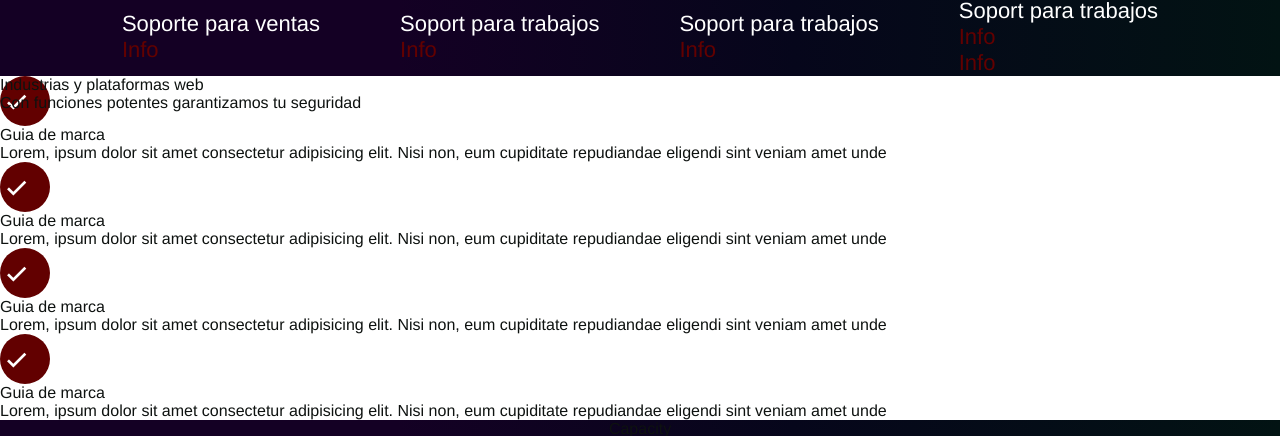
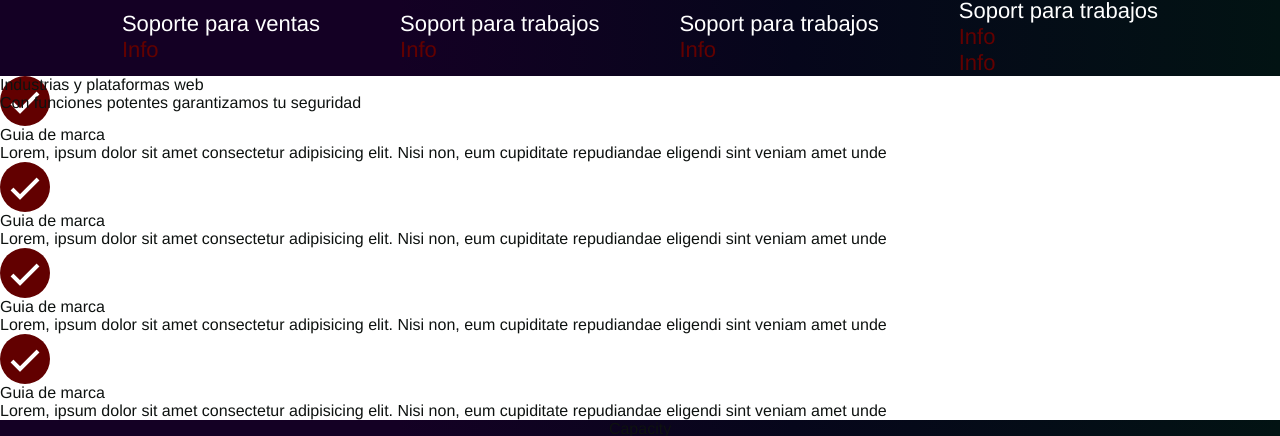
Before and after one commit to cristobalquilimaco/teguilog, a React (Vite) app: page /#/ in a window 1280 px wide. Shown: the part 1902-2338 px from the top of the page. Built offline with nearby package versions, Linux system fonts and the light colour scheme.

Commit message:
Se ajusta tamaño del icono bx-check

```diff
--- a/src/components/styles/webPlataforms.css
+++ b/src/components/styles/webPlataforms.css
@@ -15,5 +15,5 @@ aspect-ratio: 1;
 display: flex;
 align-items: center;
 justify-items: center;
-text-align: center;
+font-size: 48px;
 }
```
